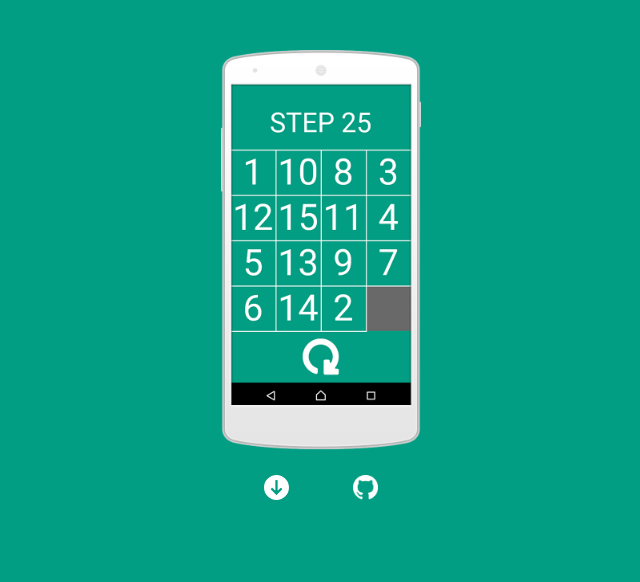
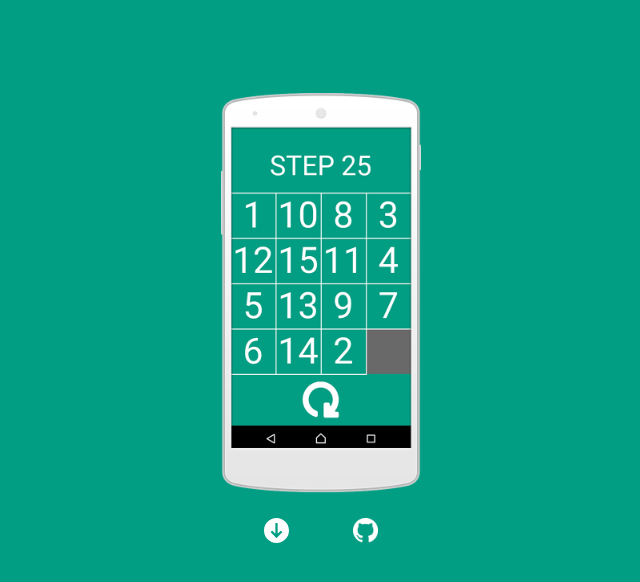
Before and after one commit to mrsuh/cordova-15, a plain HTML site: page index.html in a window 1280 px wide. Shown: the whole page, without its empty margins (319-959 px from the left). Drawn offline with Linux system fonts and the light colour scheme.

Commit message:
/cordova-15/

```diff
--- a/common.css
+++ b/common.css
@@ -1,11 +1,20 @@
+html {
+    height: 100%;
+}
+
 body {
     margin: 0;
     background-color: #019e83;
     width: 100%;
+    height: 100%;
+}
+
+div.content{
+    padding-top: 50%;
+    transform: translateY(-50%);
 }
 
 img.main {
-    margin-top: 50px;
     display: block;
     margin-left: auto;
     margin-right: auto;
--- a/index.html
+++ b/index.html
@@ -4,18 +4,20 @@
     <base href="/">
     <meta charset="utf-8">
     <meta name="viewport" content="width=device-width, initial-scale=1 maximum-scale=1 user-scalable=no">
-    <link rel="stylesheet" href="/cordova-15/common.css">
+    <link rel="stylesheet" href="common.css">
 </head>
 <body>
 
-<img src="/cordova-15/game.png" class="main">
-<div class="link">
-    <a href="/cordova-15/15.apk" title="download">
-        <img src="/cordova-15/download.svg">
-    </a>
-    <a href="https://github.com/mrsuh/cordova-15" title="github project" target="_blank">
-        <img src="/cordova-15/github.png">
-    </a>
+<div class="content">
+    <img src="game.png" class="main">
+    <div class="link">
+        <a href="15.apk" title="download">
+            <img src="download.svg">
+        </a>
+        <a href="https://github.com/mrsuh/cordova-15" title="github project" target="_blank">
+            <img src="github.png">
+        </a>
+    </div>
 </div>
 
 </body>
```
